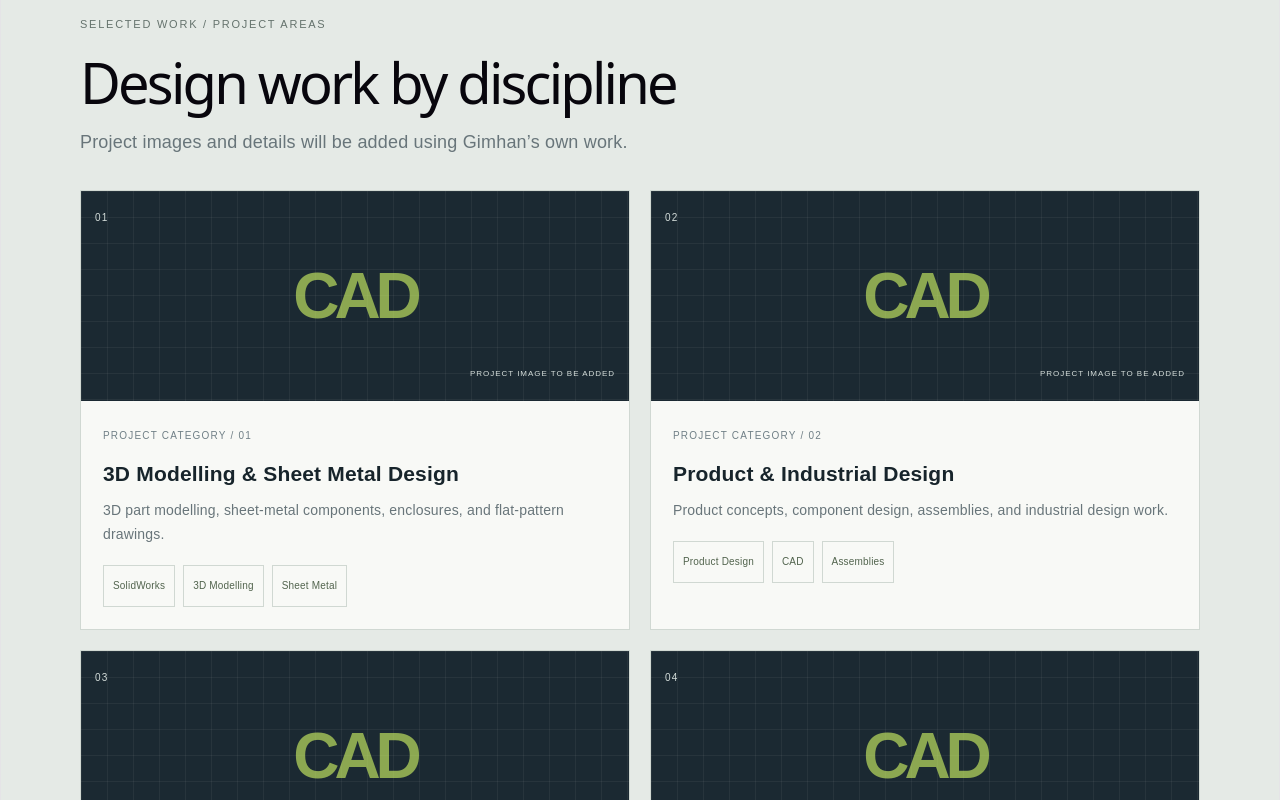
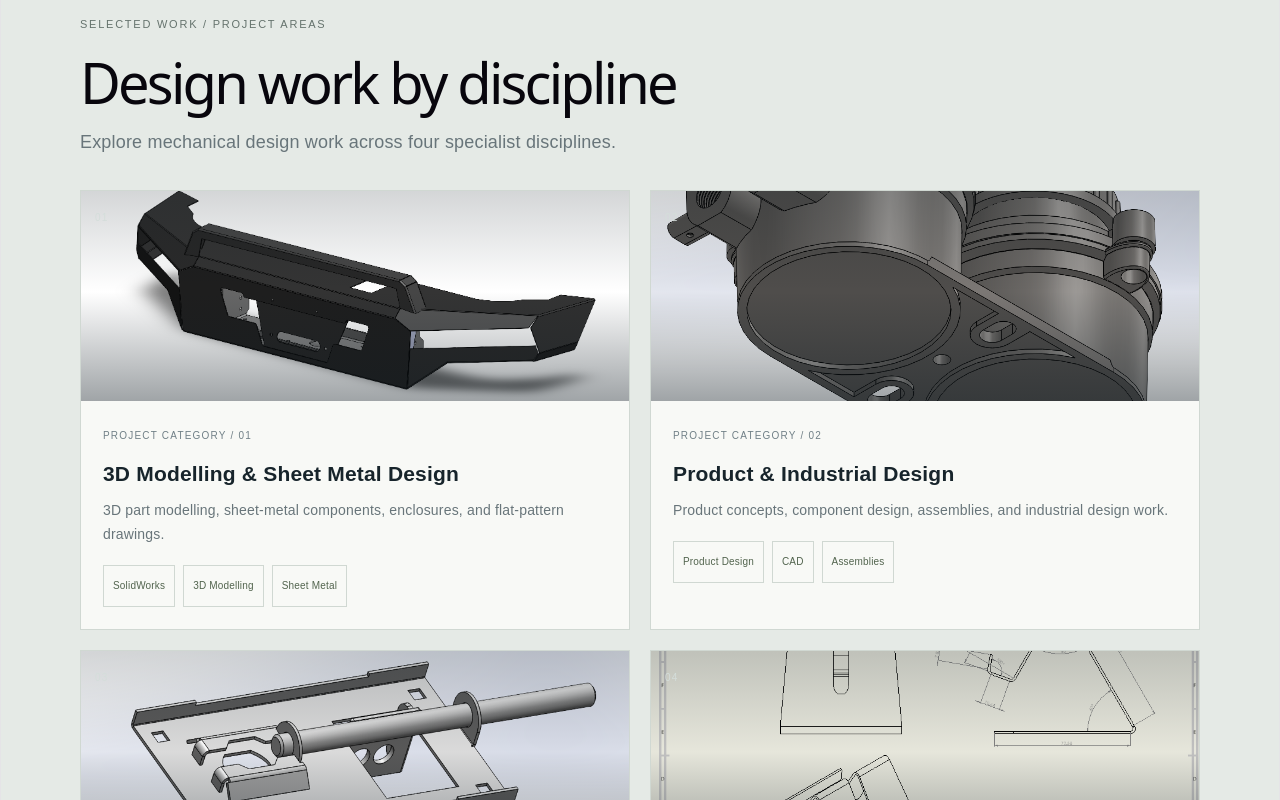
Before and after one commit to Tharaka-Maheshwara/gimhan-portfolio, a React (Vite) app: page / in a window 1280 px wide. Shown: the part 1460-2260 px from the top of the page. Built offline with nearby package versions, Linux system fonts and the light colour scheme.

Commit message:
Cover photo test

```diff
--- a/src/App.css
+++ b/src/App.css
@@ -1809,3 +1809,43 @@ button {
     transform: none;
   }
 }
+
+.project-art {
+  position: relative;
+  overflow: hidden;
+  isolation: isolate;
+}
+
+.project-cover-image {
+  position: absolute;
+  z-index: 0;
+  inset: 0;
+  width: 100%;
+  height: 100%;
+  display: block;
+  object-fit: cover;
+  object-position: center;
+  transition: transform 450ms ease;
+}
+
+.project-card:hover .project-cover-image {
+  transform: scale(1.04);
+}
+
+.project-art::after {
+  content: "";
+  position: absolute;
+  z-index: 1;
+  inset: 0;
+  pointer-events: none;
+  background: linear-gradient(
+    180deg,
+    rgba(17, 28, 35, 0.18),
+    transparent 48%,
+    rgba(17, 28, 35, 0.4)
+  );
+}
+
+.project-number {
+  z-index: 2;
+}
--- a/src/components/projects/ProjectCard.jsx
+++ b/src/components/projects/ProjectCard.jsx
@@ -1,16 +1,23 @@
-export default function ProjectCard({ project }) {
+export default function ProjectCard({ project, cover }) {
   return (
     <article className="project-card">
       <div className="project-art">
+        {cover && (
+          <img
+            className="project-cover-image"
+            src={cover}
+            alt={`${project.title} category cover`}
+            loading="lazy"
+          />
+        )}
+
         <span className="project-number">{project.number}</span>
-        <div className="project-art-mark" aria-hidden="true">
-          CAD
-        </div>
-        <span className="project-art-label">PROJECT IMAGE TO BE ADDED</span>
       </div>
 
       <div className="project-card-content">
-        <p className="project-category">PROJECT CATEGORY / {project.number}</p>
+        <p className="project-category">
+          PROJECT CATEGORY / {project.number}
+        </p>
         <h3>{project.title}</h3>
         <p className="project-description">{project.description}</p>
 
--- a/src/sections/Projects.jsx
+++ b/src/sections/Projects.jsx
@@ -1,5 +1,17 @@
 import { projects } from "../data/portfolioData.js";
 import ProjectCard from "../components/projects/ProjectCard.jsx";
+
+import sheetMetalCover from "../assets/projects-cover-images/category-sheet-metal.png";
+import industrialDesignCover from "../assets/projects-cover-images/category-industrial-design.png";
+import reverseEngineeringCover from "../assets/projects-cover-images/category-reverse-engineering.png";
+import technicalDrawingsCover from "../assets/projects-cover-images/category-technical-drawings.png";
+
+const coverImages = {
+  "01": sheetMetalCover,
+  "02": industrialDesignCover,
+  "03": reverseEngineeringCover,
+  "04": technicalDrawingsCover,
+};
 
 export default function Projects() {
   return (
@@ -8,13 +20,21 @@ export default function Projects() {
         <p className="section-eyebrow">SELECTED WORK / PROJECT AREAS</p>
         <h2>Design work by discipline</h2>
         <p className="section-intro">
-          Project images and details will be added using Gimhan’s own work.
+          Explore mechanical design work across four specialist disciplines.
         </p>
 
         <div className="projects-grid">
-          {projects.map((project) => (
-            <ProjectCard key={project.id} project={project} />
-          ))}
+          {projects.map((project) => {
+            const projectNumber = String(project.number).padStart(2, "0");
+
+            return (
+              <ProjectCard
+                key={project.id}
+                project={project}
+                cover={coverImages[projectNumber]}
+              />
+            );
+          })}
         </div>
       </div>
     </section>
```
